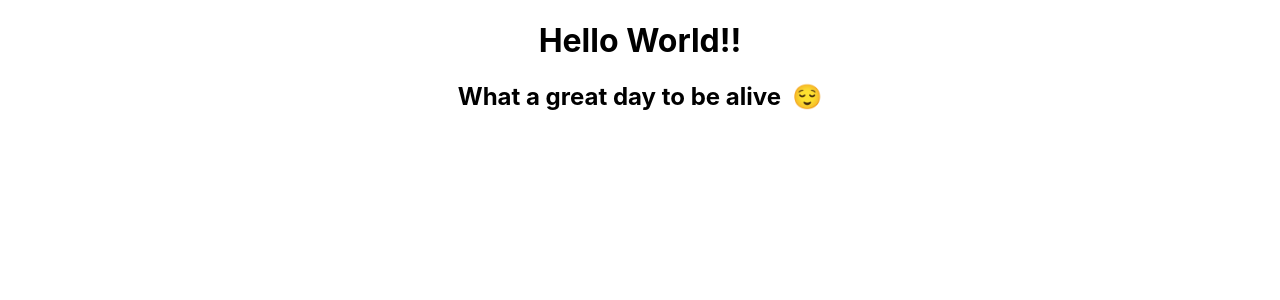
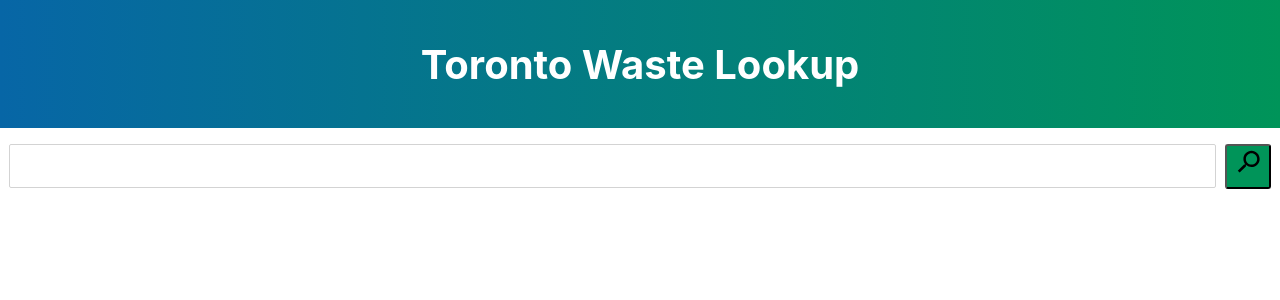
Before and after one commit to tarynbillie/toronto-waste, a React (Create React App) app: page / in a window 1280 px wide. Shown: the top 300 px of the page. Built offline with nearby package versions, Linux system fonts and the light colour scheme.

Commit message:
banner and search

```diff
--- a/package.json
+++ b/package.json
@@ -6,7 +6,8 @@
   "dependencies": {
     "react": "^16.7.0",
     "react-dom": "^16.7.0",
-    "react-scripts": "2.1.3"
+    "react-scripts": "2.1.3",
+    "styled-components": "^4.1.3"
   },
   "scripts": {
     "start": "react-scripts start",
--- a/src/App.js
+++ b/src/App.js
@@ -1,13 +1,14 @@
 import React, { Component } from 'react';
-import logo from './logo.svg';
+import Header from './components/Header/Header';
+import Search from './components/Search/SearchBar';
 import './App.css';
 
 class App extends Component {
   render() {
     return (
       <div className="App">
-        <h1>Hello World!!</h1>
-        <h2>What a great day to be alive  😌</h2>
+        <Header/>
+        <Search/>
       </div>
     );
   }
--- /dev/null
+++ b/src/components/Header/Header.js
@@ -0,0 +1,30 @@
+import React, { Component } from 'react'
+import styled from 'styled-components'
+
+
+export default class Header extends Component {
+  render() {
+    return (
+      <Banner>
+        <Title>Toronto Waste Lookup</Title>
+      </Banner>
+    )
+  }
+}
+
+const Title = styled.h1`
+    text-align: center;
+    font-size: 40px;
+    color: white;
+`;
+const Banner = styled.section`
+    padding: 0.4rem;
+    background: rgba(7,102,166,1);
+    background: -moz-linear-gradient(left, rgba(7,102,166,1) 0%, rgba(0,148,89,1) 100%);
+    background: -webkit-gradient(left top, right top, color-stop(0%, rgba(7,102,166,1)), color-stop(100%, rgba(0,148,89,1)));
+    background: -webkit-linear-gradient(left, rgba(7,102,166,1) 0%, rgba(0,148,89,1) 100%);
+    background: -o-linear-gradient(left, rgba(7,102,166,1) 0%, rgba(0,148,89,1) 100%);
+    background: -ms-linear-gradient(left, rgba(7,102,166,1) 0%, rgba(0,148,89,1) 100%);
+    background: linear-gradient(to right, rgba(7,102,166,1) 0%, rgba(0,148,89,1) 100%);
+    filter: progid:DXImageTransform.Microsoft.gradient( startColorstr='#0766a6', endColorstr='#009459', GradientType=1 );
+`;
--- /dev/null
+++ b/src/components/Search/SearchBar.js
@@ -0,0 +1,52 @@
+import React, { Component } from 'react'
+import styled from 'styled-components'
+import magnifyer from '../../assets/search.svg';
+
+
+export default class SearchBar extends Component {
+  render() {
+    return (
+        <Wrapper>
+            <Input type='text' name='search'/>
+            <Search>
+                <Mag src={magnifyer} alt='magnifyer'/>
+            </Search>
+        </Wrapper>
+    )
+  }
+}
+
+const Wrapper = styled.div`
+    display: flex;
+    justify-content: space-evenly;
+    position: fixed;
+    width: 100%;
+    margin-top: 1rem;
+`;
+
+const Input = styled.input`
+    width: 93%;
+    height: 2.5rem;
+    padding-left: 0.8rem;
+    font-size: 18px;
+    border-radius: 2px;
+    border: 1px solid lightgrey;
+    outline: none;
+`;
+
+const Search = styled.button`
+    display: flex;
+    height: 2.8rem;
+    width: 2.9rem;
+    background-color: #009459;
+    border-radius: 3px;
+    outline: none;
+    cursor: pointer;
+`;
+
+const Mag = styled.img`
+    transform: rotate(-270deg);
+    width: 100%;
+    height: auto;
+    fill: white;
+`;
```
Also changed, not shown: src/assets/search.svg (added), 1 other file (tests, documents, lock files or other folders).
